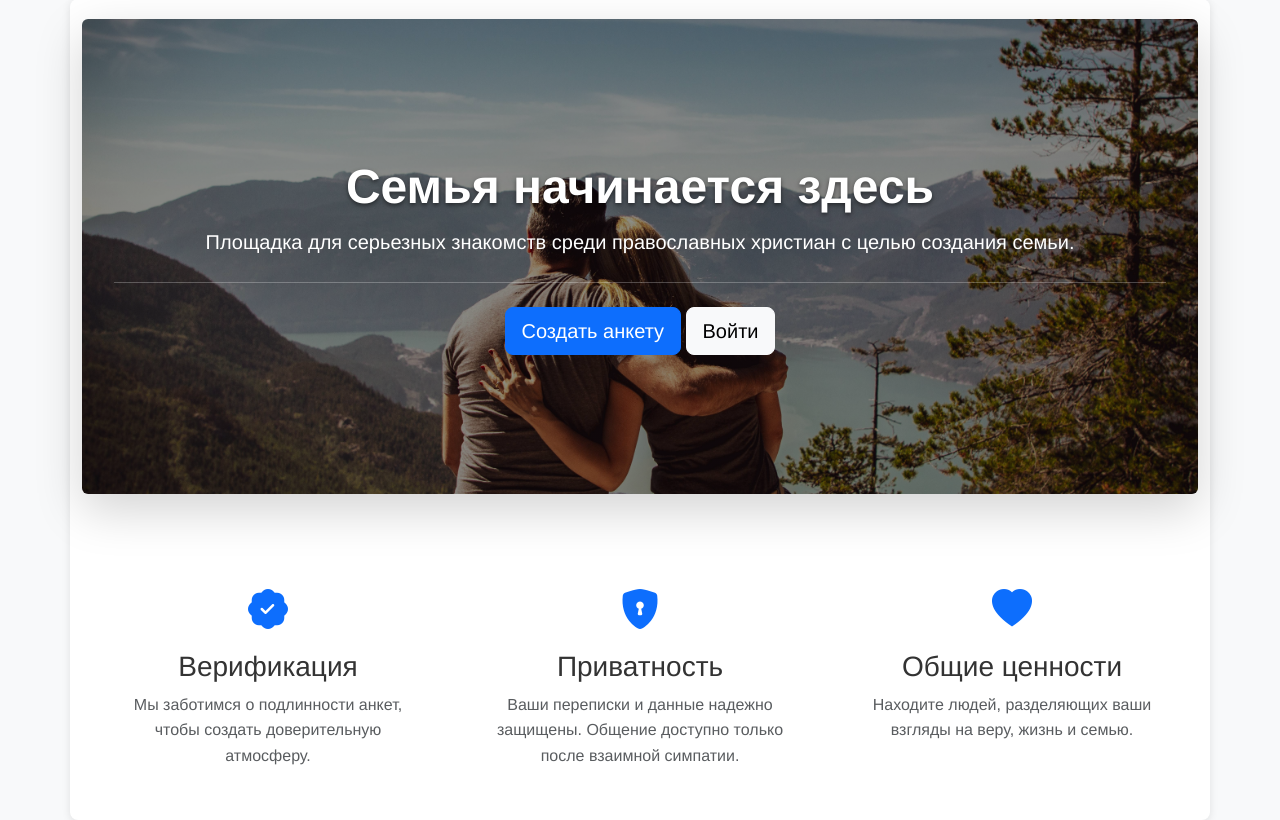
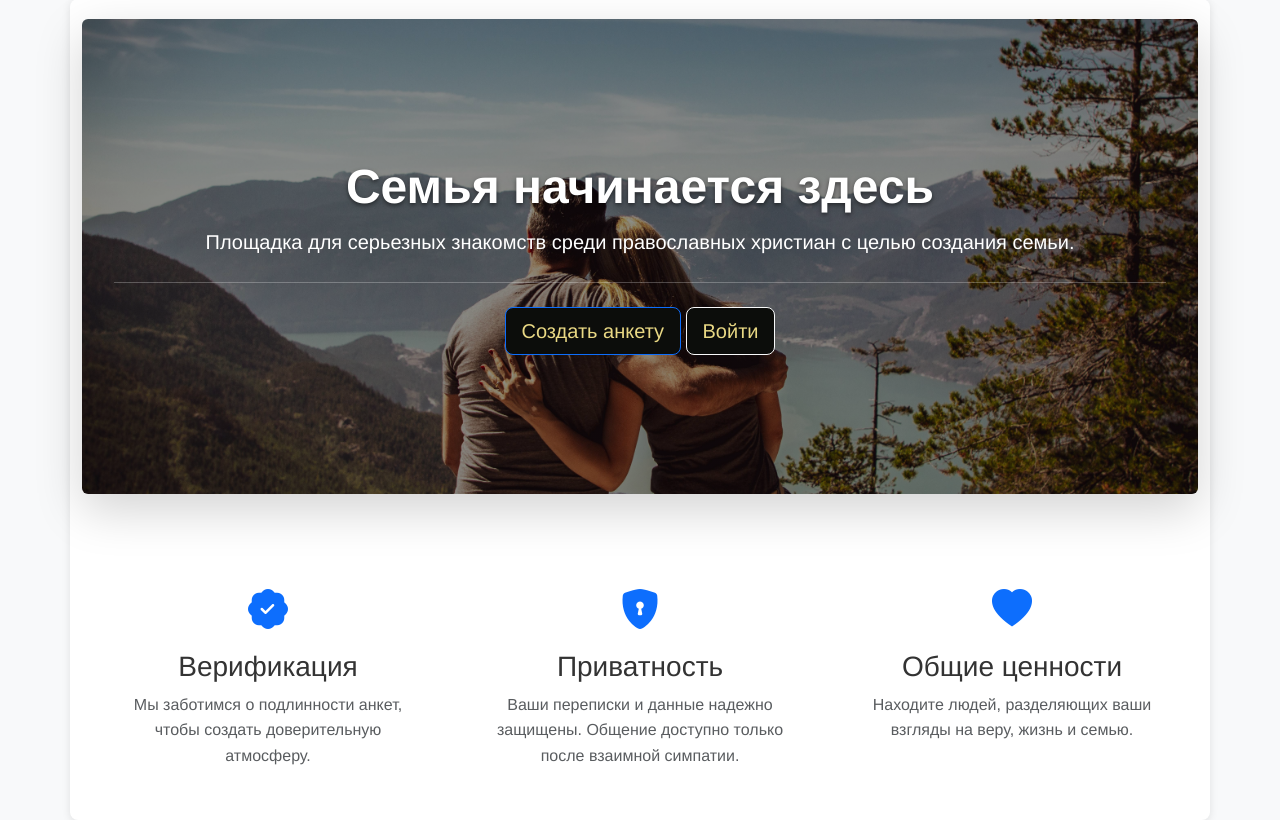
Before and after one commit to ddoltann/orthodox_dating_project, a Django app: page / in a window 1280 px wide. Shown: the part 161-981 px from the top of the page. Run offline with Django 5.2, Linux system fonts and the light colour scheme.

Commit message:
Update home.html

```diff
--- a/templates/profiles/home.html
+++ b/templates/profiles/home.html
@@ -10,10 +10,10 @@
         <p class="lead">Площадка для серьезных знакомств среди православных христиан с целью создания семьи.</p>
         <hr class="my-4 bg-light">
         {% if user.is_authenticated %}
-            <a class="btn btn-primary btn-lg" href="{% url 'profiles:profile_list' %}" role="button">Смотреть анкеты</a>
+            <a class="btn btn-primary btn-lg" style="background-color: #0c0d0b; color: #e9d884;" href="{% url 'profiles:profile_list' %}" role="button">Смотреть анкеты</a>
         {% else %}
-            <a class="btn btn-primary btn-lg" href="{% url 'profiles:register' %}" role="button">Создать анкету</a>
-            <a class="btn btn-light btn-lg" href="{% url 'login' %}" role="button">Войти</a>
+            <a class="btn btn-primary btn-lg" style="background-color: #0c0d0b; color: #e9d884;" href="{% url 'profiles:register' %}" role="button">Создать анкету</a>
+            <a class="btn btn-light btn-lg" style="background-color: #0c0d0b; color: #e9d884;" href="{% url 'login' %}" role="button">Войти</a>
         {% endif %}
     </div>
 </div>
```
